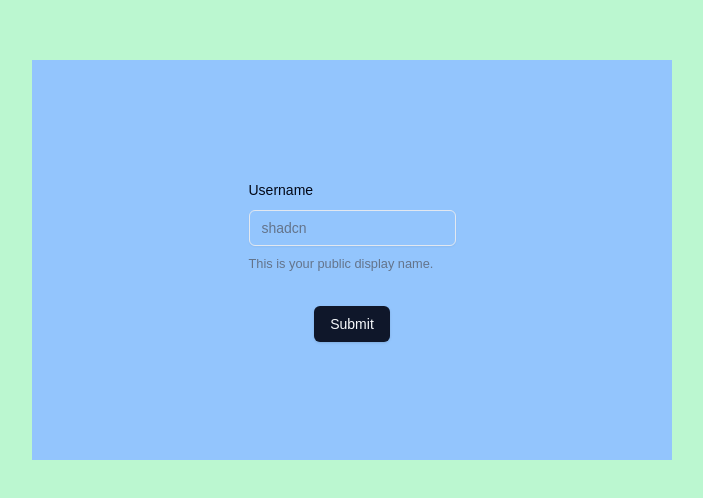
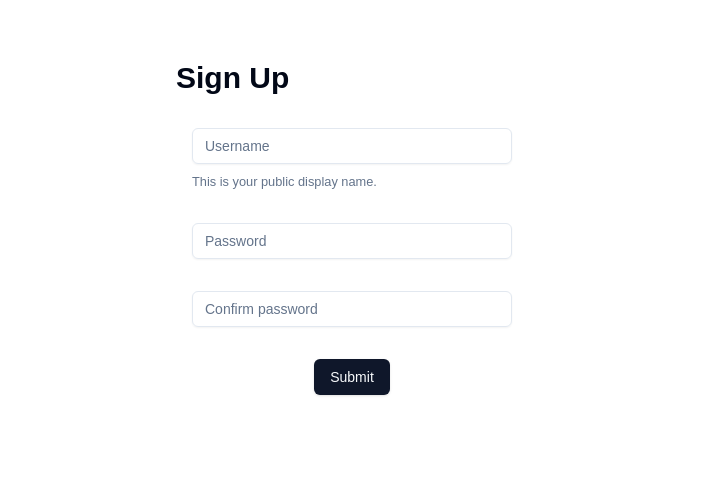
Before and after one commit to velardejm/boat-buddy, a Next.js app: page / in a window 1280 px wide. Shown: the part 140-638 px from the top of the page, without its empty margins (288-991 px from the left). Built offline with nearby package versions, Linux system fonts and the light colour scheme.

Commit message:
Add Signup page

```diff
--- a/app/page.tsx
+++ b/app/page.tsx
@@ -2,7 +2,7 @@
 
 export default function Page() {
   return (
-    <div className="flex justify-center items-center bg-green-200 h-dvh">
+    <div className="flex justify-center items-center h-dvh">
       <SignupForm />
     </div>
   );
--- a/components/signup/signupform.tsx
+++ b/components/signup/signupform.tsx
@@ -16,11 +16,18 @@
 } from "@/components/ui/form";
 import { Input } from "@/components/ui/input";
 
-const formSchema = z.object({
-  username: z.string().min(2, {
-    message: "Username must be at least 2 characters.",
-  }),
-});
+const formSchema = z
+  .object({
+    username: z.string().min(2, {
+      message: "Username must be at least 2 characters.",
+    }),
+    password: z.string(),
+    confirm: z.string(),
+  })
+  .refine((data) => data.password === data.confirm, {
+    message: "Passwords don't match",
+    path: ["confirm"], // path of error
+  });
 
 export default function SignupForm() {
   // 1. Define your form.
@@ -42,16 +49,17 @@
     <Form {...form}>
       <form
         onSubmit={form.handleSubmit(onSubmit)}
-        className="space-y-8 w-1/2 bg-blue-300 flex flex-col justify-center items-center h-1/2"
+        className="space-y-8 w-1/2 md:w-1/4 flex flex-col  items-center h-1/2"
       >
+        <h1 className="w-full text-3xl font-bold relative -left-4">Sign Up</h1>
         <FormField
           control={form.control}
           name="username"
           render={({ field }) => (
-            <FormItem>
-              <FormLabel>Username</FormLabel>
+            <FormItem className="w-full">
+              {/* <FormLabel>Username</FormLabel> */}
               <FormControl>
-                <Input placeholder="shadcn" {...field} />
+                <Input placeholder="Username" {...field} />
               </FormControl>
               <FormDescription>
                 This is your public display name.
@@ -60,6 +68,39 @@
             </FormItem>
           )}
         />
+
+        <FormField
+          control={form.control}
+          name="password"
+          render={({ field }) => (
+            <FormItem className="w-full">
+              {/* <FormLabel>Password</FormLabel> */}
+              <FormControl>
+                <Input placeholder="Password" type="password" {...field} />
+              </FormControl>
+              <FormMessage />
+            </FormItem>
+          )}
+        />
+
+        <FormField
+          control={form.control}
+          name="confirm"
+          render={({ field }) => (
+            <FormItem className="w-full">
+              {/* <FormLabel>Confirm Password</FormLabel> */}
+              <FormControl>
+                <Input
+                  placeholder="Confirm password"
+                  type="password"
+                  {...field}
+                />
+              </FormControl>
+              <FormMessage />
+            </FormItem>
+          )}
+        />
+
         <Button type="submit">Submit</Button>
       </form>
     </Form>
--- /dev/null
+++ b/components/ui/card.tsx
@@ -0,0 +1,76 @@
+import * as React from "react"
+
+import { cn } from "@/lib/utils"
+
+const Card = React.forwardRef<
+  HTMLDivElement,
+  React.HTMLAttributes<HTMLDivElement>
+>(({ className, ...props }, ref) => (
+  <div
+    ref={ref}
+    className={cn(
+      "rounded-xl border bg-card text-card-foreground shadow",
+      className
+    )}
+    {...props}
+  />
+))
+Card.displayName = "Card"
+
+const CardHeader = React.forwardRef<
+  HTMLDivElement,
+  React.HTMLAttributes<HTMLDivElement>
+>(({ className, ...props }, ref) => (
+  <div
+    ref={ref}
+    className={cn("flex flex-col space-y-1.5 p-6", className)}
+    {...props}
+  />
+))
+CardHeader.displayName = "CardHeader"
+
+const CardTitle = React.forwardRef<
+  HTMLDivElement,
+  React.HTMLAttributes<HTMLDivElement>
+>(({ className, ...props }, ref) => (
+  <div
+    ref={ref}
+    className={cn("font-semibold leading-none tracking-tight", className)}
+    {...props}
+  />
+))
+CardTitle.displayName = "CardTitle"
+
+const CardDescription = React.forwardRef<
+  HTMLDivElement,
+  React.HTMLAttributes<HTMLDivElement>
+>(({ className, ...props }, ref) => (
+  <div
+    ref={ref}
+    className={cn("text-sm text-muted-foreground", className)}
+    {...props}
+  />
+))
+CardDescription.displayName = "CardDescription"
+
+const CardContent = React.forwardRef<
+  HTMLDivElement,
+  React.HTMLAttributes<HTMLDivElement>
+>(({ className, ...props }, ref) => (
+  <div ref={ref} className={cn("p-6 pt-0", className)} {...props} />
+))
+CardContent.displayName = "CardContent"
+
+const CardFooter = React.forwardRef<
+  HTMLDivElement,
+  React.HTMLAttributes<HTMLDivElement>
+>(({ className, ...props }, ref) => (
+  <div
+    ref={ref}
+    className={cn("flex items-center p-6 pt-0", className)}
+    {...props}
+  />
+))
+CardFooter.displayName = "CardFooter"
+
+export { Card, CardHeader, CardFooter, CardTitle, CardDescription, CardContent }
--- a/package.json
+++ b/package.json
@@ -11,6 +11,7 @@
   "dependencies": {
     "@hookform/resolvers": "^3.10.0",
     "@radix-ui/react-label": "^2.1.1",
+    "@radix-ui/react-popover": "^1.1.5",
     "@radix-ui/react-slot": "^1.1.1",
     "class-variance-authority": "^0.7.1",
     "clsx": "^2.1.1",
```
Also changed, not shown: 1 other file (tests, documents, lock files or other folders).
